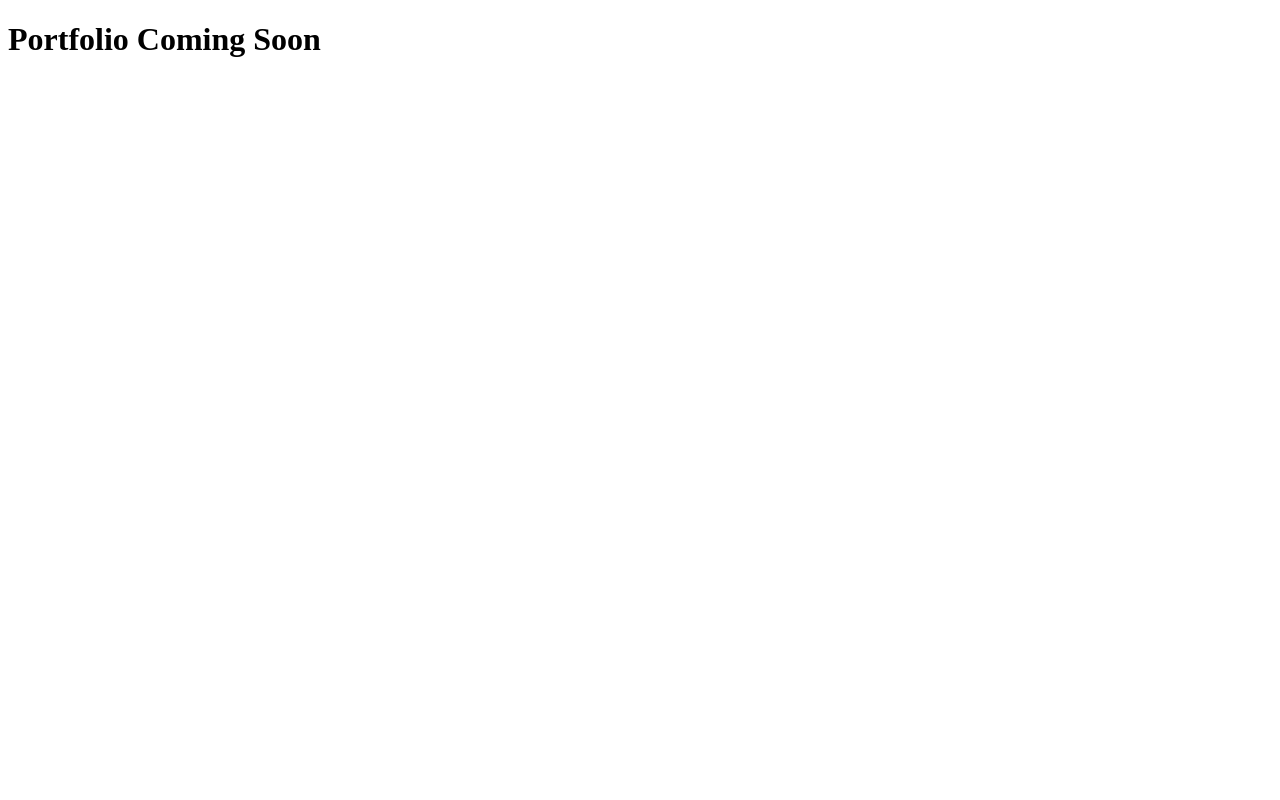
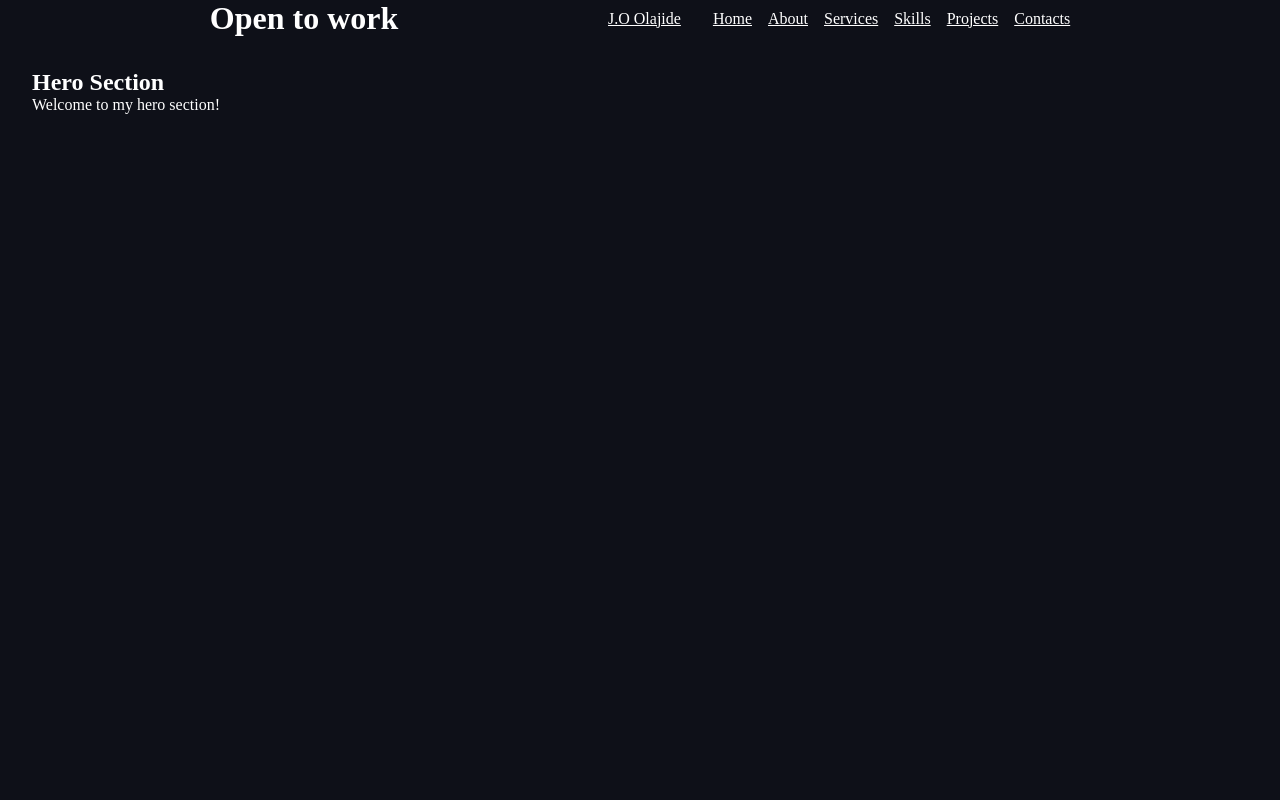
Before and after one commit to jaysquare24/my-portfolio, a React (Vite) app: page / in a window 1280 px wide. Shown: the top 800 px of the page. Built offline with nearby package versions, Linux system fonts and the light colour scheme.

Commit message:
Sprint 1: Layout, Navbar, and section placeholders

```diff
--- a/src/App.jsx
+++ b/src/App.jsx
@@ -1,9 +1,22 @@
-
+import{ Hero } from './components/sections/Hero.jsx';
+import{ About } from './components/sections/About.jsx';
+import{ Services } from './components/sections/Services.jsx';
+import{ Skills } from './components/sections/Skills.jsx';
+import{ Projects } from './components/sections/Projects.jsx';
+import{ Contacts } from './components/sections/Contacts.jsx';
+import { Layout } from './components/layout/Layout.jsx';
 function App() {
 
   return (
     <div>
-      <h1>Portfolio Coming Soon</h1>
+      <Layout>
+        <Hero />
+        <About />
+        <Services />
+        <Skills />
+        <Projects />
+        <Contacts />
+      </Layout>
     </div>
   )
 }
--- /dev/null
+++ b/src/components/common/Footer.jsx
@@ -0,0 +1,7 @@
+export const Footer = () => {
+    return(
+        <footer>
+            <p>Designed and Developed by J.O Olajide &copy; 2024</p>
+        </footer>
+    )
+}
--- /dev/null
+++ b/src/components/common/Header.jsx
@@ -0,0 +1,20 @@
+export const Header = () => {
+    return(
+        <header style={{display:"flex", justifyContent:"space-evenly"}}>
+            <h1><span></span>Open to work</h1>
+            <nav style={{display:"flex", justifyContent:"space-around", alignItems:"center", gap:"2rem"}}>
+                <p><a href="#">J.O Olajide</a></p>
+
+                <ul style={{display:"flex", listStyle:"none", gap:"1rem"}}>
+                    <li><a href="#home">Home</a></li>
+                    <li><a href="#about">About</a></li>
+                    <li><a href="#services">Services</a></li>
+                    <li><a href="#skills">Skills</a></li>
+                    <li><a href="#projects">Projects</a></li>
+                    <li><a href="#contacts">Contacts</a></li>
+                </ul>
+
+            </nav>
+        </header>
+    )
+}
--- /dev/null
+++ b/src/components/layout/Layout.jsx
@@ -0,0 +1,13 @@
+import { Header } from "../common/Header";
+import { Footer } from "../common/Footer";
+
+
+export const Layout = ({children}) => {
+    return(
+        <div>
+            <Header />
+            <main>{children}</main>
+            <Footer />
+        </div>
+    )
+}
--- /dev/null
+++ b/src/components/sections/About.jsx
@@ -0,0 +1,8 @@
+export const About = () => {
+    return (
+    <section id="about" style={{ minHeight: "100vh", padding: "2rem" }}>
+      <h1>About Me</h1>
+      <p>Welcome to my about section!</p>
+    </section>
+  );
+}
--- /dev/null
+++ b/src/components/sections/Contacts.jsx
@@ -0,0 +1,8 @@
+export const Contacts = () => {
+    return (
+    <section id="contacts" style={{ minHeight: "100vh", padding: "2rem" }}>
+      <h1>Contact Me</h1>
+      <p>Welcome to my contact section!</p>
+    </section>
+  );
+}
--- /dev/null
+++ b/src/components/sections/Hero.jsx
@@ -0,0 +1,8 @@
+export const Hero = () => {
+  return (
+    <section id="hero" style={{ minHeight: "100vh", padding: "2rem" }}>
+      <h1>Hero Section</h1>
+      <p>Welcome to my hero section!</p>
+    </section>
+  );
+}
--- /dev/null
+++ b/src/components/sections/Projects.jsx
@@ -0,0 +1,8 @@
+export const Projects = () => {
+    return (
+    <section id="projects" style={{ minHeight: "100vh", padding: "2rem" }}>
+      <h1>Projects</h1>
+      <p>Welcome to my projects section!</p>
+    </section>
+  );
+}
--- /dev/null
+++ b/src/components/sections/Services.jsx
@@ -0,0 +1,8 @@
+export const Services = () => {
+    return (
+    <section id="services" style={{ minHeight: "100vh", padding: "2rem" }}>
+      <h1>Services</h1>
+      <p>Welcome to my services section!</p>
+    </section>
+  );
+}
--- /dev/null
+++ b/src/components/sections/Skills.jsx
@@ -0,0 +1,8 @@
+export const Skills = () => {
+    return (
+    <section id="skills" style={{ minHeight: "100vh", padding: "2rem" }}>
+      <h1>Skills</h1>
+      <p>Welcome to my skills section!</p>
+    </section>
+  );
+}
--- a/src/main.jsx
+++ b/src/main.jsx
@@ -1,6 +1,7 @@
 import { StrictMode } from 'react'
 import { createRoot } from 'react-dom/client'
 import App from './App.jsx'
+import './styles/global.css'
 
 createRoot(document.getElementById('root')).render(
   <StrictMode>
--- /dev/null
+++ b/src/styles/global.css
@@ -0,0 +1,16 @@
+body{
+    margin: 0;
+    padding: 0;
+    color: #ffffff;
+    background: #0E1018;
+}
+
+*{
+    margin: 0;
+    padding: 0;
+}
+
+a{
+    color: #ffffff;
+    cursor: pointer;;
+}
```
